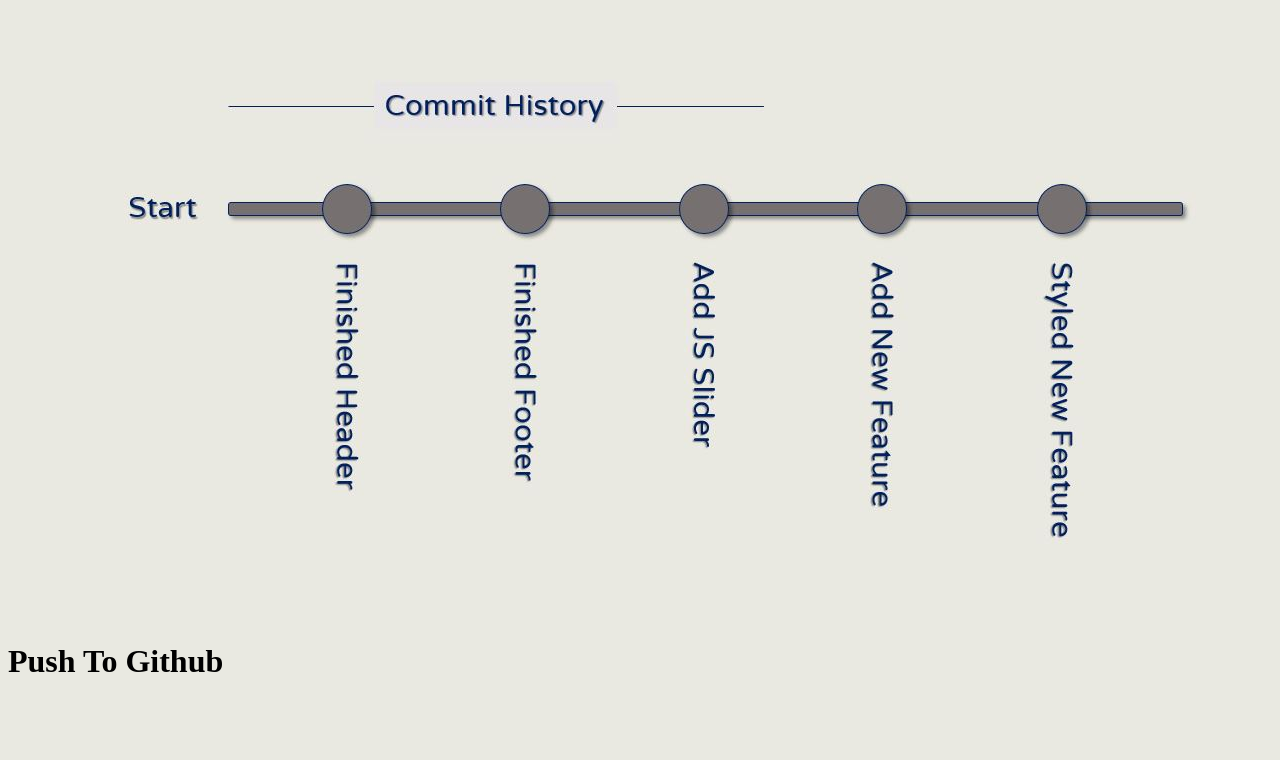
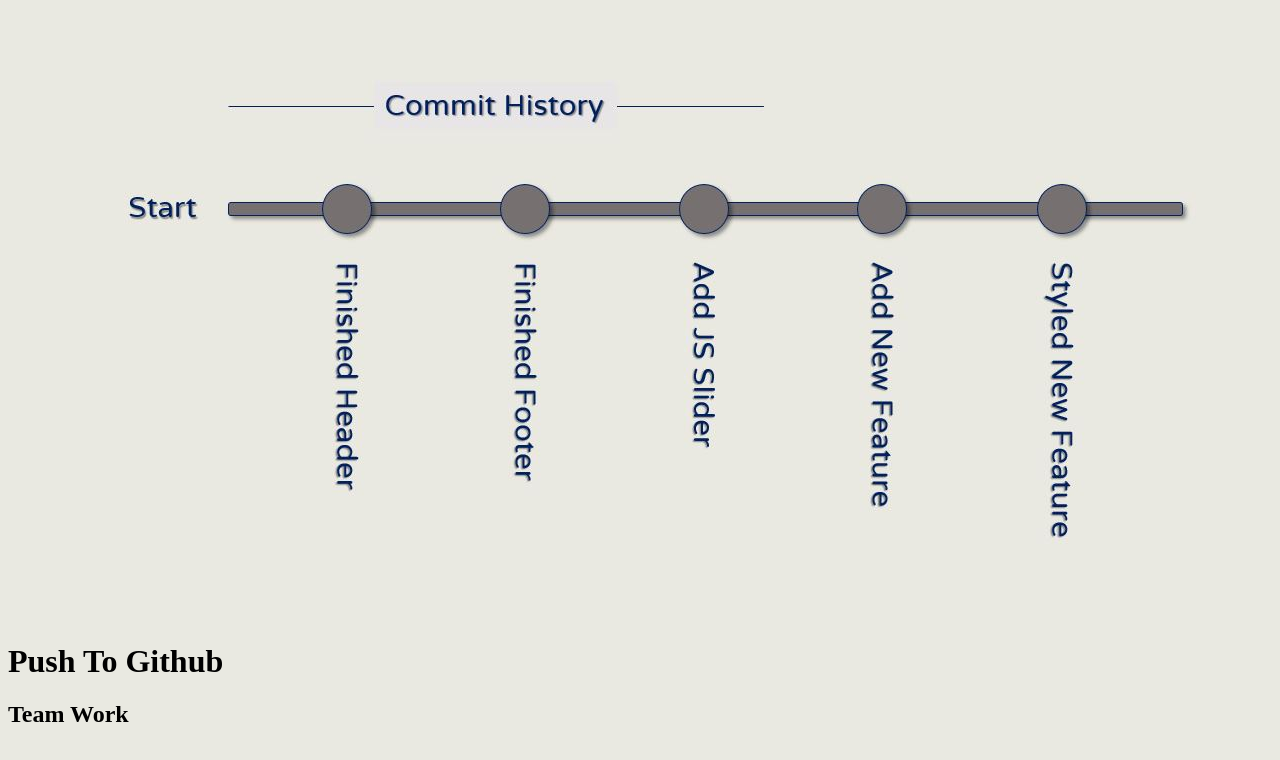
Before and after one commit to GuyJB/GitTest, a plain HTML site: page index.html in a window 1280 px wide. Drawn offline with Linux system fonts and the light colour scheme.

Commit message:
added index html

```diff
--- a/index.html
+++ b/index.html
@@ -12,6 +12,7 @@
     <img src="commits.JPG" alt="" class="image">
 
     <h1>Push To Github</h1>
+    <h2>Team Work</h2>
 
 
     <script src="app.js"></script>
```
